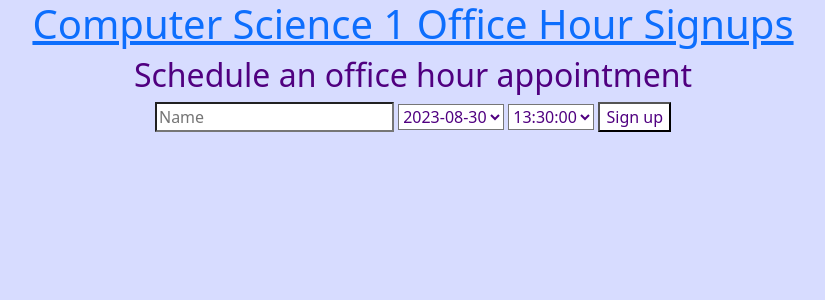
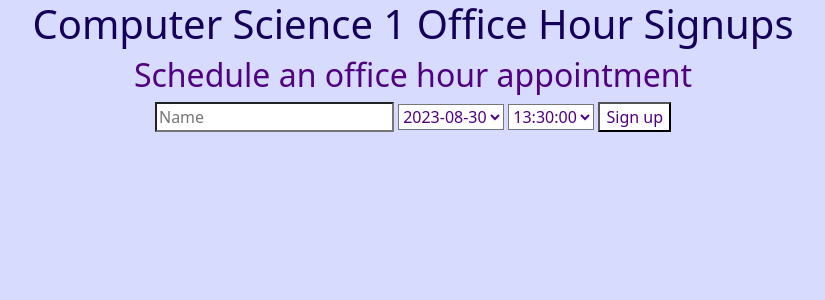
Before and after one commit to pearlliu987/appointment-scheduling, a Flask app: page / in a window 1280 px wide. Shown: the top 300 px of the page, without its empty margins (227-1052 px from the left). Run offline with Flask 3, Linux system fonts and the light colour scheme.

Commit message:
Edit colors of hyperlinks

```diff
--- a/src/static/style.css
+++ b/src/static/style.css
@@ -4,8 +4,17 @@ body {
     text-align: center;
 }
 
-h1 {
+a:link, a:visited {
+    color: rgb(70, 70, 150);
+}
+
+a:hover, a:active {
+    color: rgb(80, 0, 128);
+}
+
+a.page-title {
     color: rgb(20, 0, 90);
+    text-decoration: none;
 }
 
 input, select, button {
```
